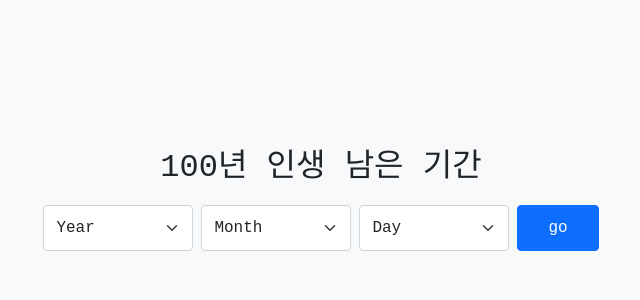
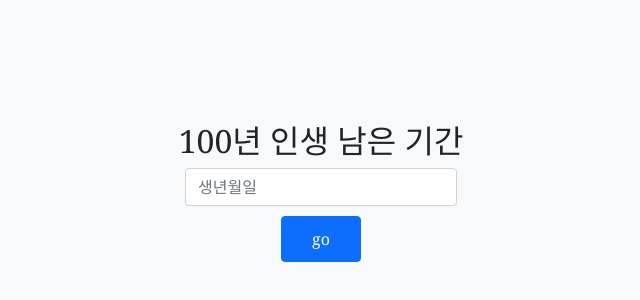
Before and after one commit to kokoko12334/my_life, a website: page index.html in a window 1280 px wide. Shown: the part 124-424 px from the top of the page, without its empty margins (319-959 px from the left). Drawn offline with nearby package versions, Linux system fonts and the light colour scheme.

Commit message:
date수정

```diff
--- a/index.html
+++ b/index.html
@@ -5,9 +5,13 @@
     <meta charset="UTF-8">
     <meta name="viewport" content="width=device-width, initial-scale=1.0">
     <title>인생 게이지</title>
+
+    <link href="https://maxcdn.bootstrapcdn.com/bootstrap/4.0.0/css/bootstrap.min.css" rel="stylesheet">
+    <link href="https://cdnjs.cloudflare.com/ajax/libs/bootstrap-datepicker/1.9.0/css/bootstrap-datepicker.min.css"
+        rel="stylesheet">
     <link rel="stylesheet" href="https://cdn.jsdelivr.net/npm/bootstrap@5.1.3/dist/css/bootstrap.min.css">
+
     <style>
-
         body {
             display: flex;
             justify-content: center;
@@ -15,7 +19,7 @@
             height: 100vh;
             flex-direction: column;
             background-color: #f8f9fa;
-            font-family: monospace;
+            font-family: Georgia, 'Times New Roman', Times, serif;
         }
 
         #birthdate-container {
@@ -75,16 +79,7 @@
             font-size: 1.00rem;
         }
 
-        #birth-year,
-        #birth-month,
-        #birth-day {
-            margin: 10px;
-            /* 원하는 마진 값으로 변경 */
-            padding: .375rem 3.25rem .375rem .75rem;
-            /* 원하는 패딩 값으로 변경 */
-            width: 150px;
-            /* 원하는 너비 값으로 변경 */
-        }
+
 
         #birth-button {
             /* height: 150; */
@@ -97,19 +92,13 @@
 <body>
     <h2>100년 인생 남은 기간</h2>
     <div id="birthdate-container">
-        <div class="d-flex justify-content-center">
-            <select id="birth-year" class="form-select mx-1 right">
-                <option selected>Year</option>
-            </select>
-            <select id="birth-month" class="form-select mx-1">
-                <option selected>Month</option>
-            </select>
-            <select id="birth-day" class="form-select mx-1">
-                <option selected>Day</option>
-            </select>
+
+        <div class="form-group">
+            <input type="text" class="form-control" id="birth-date-picker" placeholder="생년월일">
             <button id="birth-button" onclick="startLifeGauge()" class="btn btn-primary mx-1 btn-confirm">go</button>
         </div>
     </div>
+
     <div class="progress">
         <div id="life-progress" class="progress-bar" role="progressbar" style="width: 0%;"></div>
     </div>
@@ -117,43 +106,38 @@
     <div id="percentage">살아온 인생: 0%</div>
     <div id="remaining-seconds">남은 시간: <span id="remaining-time"></span>일</div>
 
+    <script src="https://code.jquery.com/jquery-3.2.1.slim.min.js"></script>
+
+    <script src="https://cdnjs.cloudflare.com/ajax/libs/popper.js/1.12.9/umd/popper.min.js"></script>
+
+    <script src="https://maxcdn.bootstrapcdn.com/bootstrap/4.0.0/js/bootstrap.min.js"></script>
+
+    <script
+        src="https://cdnjs.cloudflare.com/ajax/libs/bootstrap-datepicker/1.9.0/js/bootstrap-datepicker.min.js"></script>
+    <script
+        src="https://cdnjs.cloudflare.com/ajax/libs/bootstrap-datepicker/1.9.0/locales/bootstrap-datepicker.ko.min.js"></script>
     <script>
-        document.addEventListener('DOMContentLoaded', function () {
-            const yearSelect = document.getElementById('birth-year');
-            const monthSelect = document.getElementById('birth-month');
-            const daySelect = document.getElementById('birth-day');
-
-            for (let year = 1950; year <= 2020; year++) {
-                let option = document.createElement('option');
-                option.value = year;
-                option.textContent = year;
-                yearSelect.appendChild(option);
-            }
-
-            for (let month = 1; month <= 12; month++) {
-                let option = document.createElement('option');
-                option.value = month;
-                option.textContent = month;
-                monthSelect.appendChild(option);
-            }
-
-            for (let day = 1; day <= 31; day++) {
-                let option = document.createElement('option');
-                option.value = day;
-                option.textContent = day;
-                daySelect.appendChild(option);
-            }
+        $(document).ready(function () {
+            $('#birth-date-picker').datepicker({
+                format: 'yyyy-mm-dd',
+                startView: 2,
+                autoclose: true,
+                todayHighlight: true,
+                clearBtn: true,
+                language: 'ko', // 한국어 지원
+                startDate: new Date(1950, 0, 1),
+                endDate: new Date(2020, 11, 31),
+            });
         });
 
+
         function startLifeGauge() {
-            const birthYear = parseInt(document.getElementById('birth-year').value);
-            const birthMonth = parseInt(document.getElementById('birth-month').value) - 1;
-            const birthDay = parseInt(document.getElementById('birth-day').value);
-
-            if (isNaN(birthYear) || isNaN(birthMonth) || isNaN(birthDay)) {
-                alert("입력값이 잘못되었습니다.");
-                return
+            const date = document.getElementById('birth-date-picker').value;
+            if (!date) {
+                alert('날짜를 선택해주세요.');
+                return;
             }
+            const [birthYear, birthMonth, birthDay] = date.split('-').map(Number);
 
             const birthDate = new Date(birthYear, birthMonth, birthDay);
             const currentDate = new Date();
```
